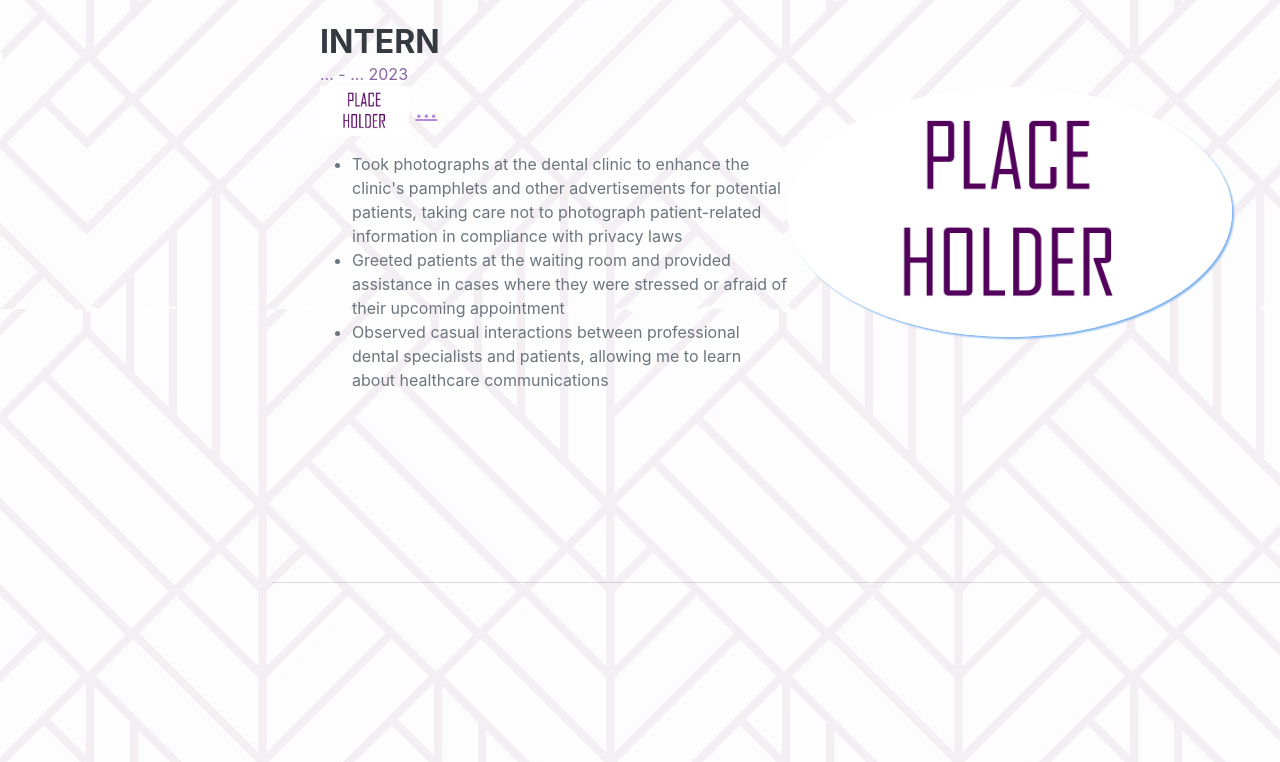
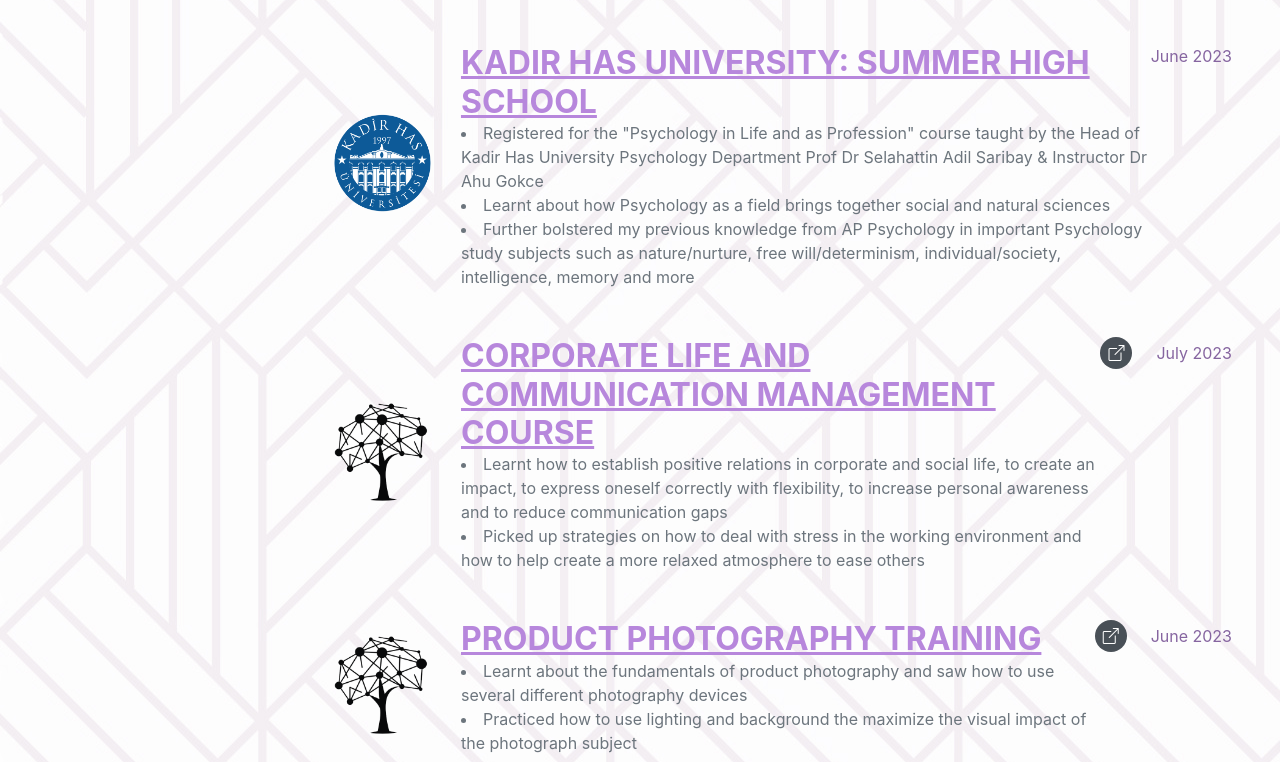
Before and after one commit to arianna-aliprandi/portfolio, a plain HTML site: page index.html in a window 1280 px wide. Shown: the part 1820-2582 px from the top of the page. Drawn offline with nearby package versions, Linux system fonts and the light colour scheme; a web font is replaced by a local one.

Commit message:
Sections updated.

```diff
--- a/index.html
+++ b/index.html
@@ -32,8 +32,8 @@
 
 			<li class="nav-item"><a class="nav-link js-scroll-trigger" href="#about">About</a></li>
 			<li class="nav-item"><a class="nav-link js-scroll-trigger" href="#education">Education</a></li>
-			<li class="nav-item"><a class="nav-link js-scroll-trigger" href="#experience">Experience</a></li>
-			<li class="nav-item"><a class="nav-link js-scroll-trigger" href="#leadership">Leadership</a></li>
+			<!--<li class="nav-item"><a class="nav-link js-scroll-trigger" href="#experience">Experience</a></li>-->
+			<!--<li class="nav-item"><a class="nav-link js-scroll-trigger" href="#leadership">Leadership</a></li>-->
 			<li class="nav-item"><a class="nav-link js-scroll-trigger" href="#enrichment">Enrichment & Extracurricular</a></li>
 			<!--<li class="nav-item"><a class="nav-link js-scroll-trigger" href="#volunteering">Volunteering</a></li>-->
 			<li class="nav-item"><a class="nav-link js-scroll-trigger" href="#skills">Skills</a></li>
@@ -131,11 +131,10 @@
 	<hr class="m-0"/>
 
 	<!-- BÖLÜM: EXPERIENCE -->
-	<section class="resume-section" id="experience">
+	<!--<section class="resume-section" id="experience">
 		<div class="resume-section-content">
 			<h2 class="mb-5">Experience</h2>
 
-			<!-- ÖĞE 1-->
 			<div class="d-flex flex-column flex-md-row justify-content-between mb-5">
 				<div class="flex-grow-1">
 					<h3 class="mb-0">Intern</h3>
@@ -157,14 +156,13 @@
 		</div>
 	</section>
 
-	<hr class="m-0"/>
+	<hr class="m-0"/>-->
 
 	<!-- BÖLÜM: LEADERSHIP -->
-	<section class="resume-section" id="leadership">
+	<!--<section class="resume-section" id="leadership">
 		<div class="resume-section-content">
 			<h2 class="mb-5">Leadership</h2>
 
-			<!-- ÖĞE 1-->
 			<div class="d-flex flex-column flex-md-row justify-content-between mb-5">
 				<div class="flex-grow-1">
 					<span class="text-primary">August - September 2023</span>
@@ -184,7 +182,7 @@
 		</div>
 	</section>
 
-	<hr class="m-0"/>
+	<hr class="m-0"/>-->
 
 	<!-- BÖLÜM: ENRICHMENT -->
 	<section class="resume-section" id="enrichment">
@@ -194,15 +192,20 @@
 			<div class="d-flex flex-column flex-md-row justify-content-between mb-5">
 
 				<div class="flex-shrink-0 align-self-center">
-					<img class="img-fluid img-profile rounded-circle mx-auto mb-2" src="assets/img/iienstitu.png" style="height: 100px;">
+					<img class="img-fluid img-profile rounded-circle mx-auto mb-2" src="assets/img/khas.png" style="height: 100px;">
 				</div>
 
 				<div class="flex-grow-1 ms-3">
-					<h3 class="mb-0"><a href="https://www.iienstitu.com/online-egitim/urun-fotografciligi" target="_blank">Product Photography Training</a></h3>
-					<li>Learnt about the fundamentals of product photography and saw how to use several different photography devices</li>
-					<li>Practiced how to use lighting and background the maximize the visual impact of the photograph subject</li>
+					<h3 class="mb-0"><a href="https://liseyazokulu.khas.edu.tr/" target="_blank">Kadir Has University: Summer High School</a></h3>
+					<li>Registered for the "Psychology in Life and as Profession" course taught by the Head of Kadir Has University Psychology Department Prof Dr Selahattin Adil Saribay & Instructor Dr Ahu Gokce</li>
+					<li>Learnt about how Psychology as a field brings together social and natural sciences</li>
+					<li>Further bolstered my previous knowledge from AP Psychology in important Psychology study subjects such as nature/nurture, free will/determinism, individual/society, intelligence, memory and more</li>
 				</div>
-				<div class="flex-shrink-0"><span class="text-primary">... - ... 2023</span></div>
+
+				<div class="flex-shrink-0">
+					<div class="icons"><!--<a class="icon icon-xs" href="#" target="_blank"><i class="bi bi-box-arrow-up-right"></i></a>--><span class="text-primary">June 2023</span></div>
+				</div>
+
 			</div>
 
 			<div class="d-flex flex-column flex-md-row justify-content-between mb-5">
@@ -216,9 +219,32 @@
 					<li>Learnt how to establish positive relations in corporate and social life, to create an impact, to express oneself correctly with flexibility, to increase personal awareness and to reduce communication gaps</li>
 					<li>Picked up strategies on how to deal with stress in the working environment and how to help create a more relaxed atmosphere to ease others</li>
 				</div>
-				<div class="flex-shrink-0"><span class="text-primary">... - ... 2023</span></div>
+
+				<div class="flex-shrink-0">
+					<div class="icons"><a class="icon icon-xs" href="assets/files/AriannaPeriAliprandi_Certificate_IIEnstitu_CorporateCommunication.pdf" target="_blank"><i class="bi bi-box-arrow-up-right"></i></a><span class="text-primary">July 2023</span></div>
+				</div>
+
 			</div>
 
+			<div class="d-flex flex-column flex-md-row justify-content-between mb-5">
+
+				<div class="flex-shrink-0 align-self-center">
+					<img class="img-fluid img-profile rounded-circle mx-auto mb-2" src="assets/img/iienstitu.png" style="height: 100px;">
+				</div>
+
+				<div class="flex-grow-1 ms-3">
+					<h3 class="mb-0"><a href="https://www.iienstitu.com/online-egitim/urun-fotografciligi" target="_blank">Product Photography Training</a></h3>
+					<li>Learnt about the fundamentals of product photography and saw how to use several different photography devices</li>
+					<li>Practiced how to use lighting and background the maximize the visual impact of the photograph subject</li>
+				</div>
+
+				<div class="flex-shrink-0">
+					<div class="icons"><a class="icon icon-xs" href="assets/files/AriannaPeriAliprandi_Certificate_IIEnstitu_ProductPhotography.pdf" target="_blank"><i class="bi bi-box-arrow-up-right"></i></a><span class="text-primary">June 2023</span></div>
+				</div>
+
+			</div>
+
+			<!--
 			<div class="d-flex flex-column flex-md-row justify-content-between mb-5">
 
 				<div class="flex-shrink-0 align-self-center">
@@ -244,6 +270,7 @@
 				</div>
 				<div class="flex-shrink-0"><span class="text-primary">... - ... 2023</span></div>
 			</div>
+			-->
 
 			<div class="d-flex flex-column flex-md-row justify-content-between mb-5">
 
@@ -255,7 +282,7 @@
 					<h3 class="mb-0">Algorithm Course</h3>
 					<li>Took a beginner-level algorithm course by Asst. Prof. Onur Ugurlu on computational problem solving and the basics of programming in C</li>
 				</div>
-				<div class="flex-shrink-0"><span class="text-primary">June – August 2022</span></div>
+				<div class="flex-shrink-0"><span class="text-primary">June - August 2022</span></div>
 			</div>
 
 			<div class="d-flex flex-column flex-md-row justify-content-between mb-5">
```
Also changed, not shown: assets/img/khas.png (added), 2 other files.
